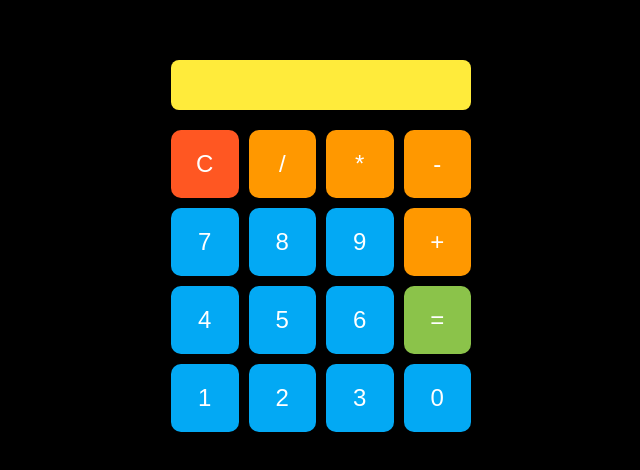
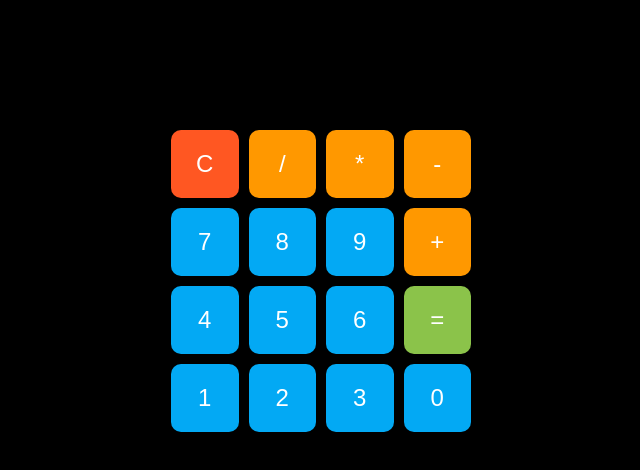
Before and after one commit to aryansodhiya/Calculator-html, a plain HTML site: page index.html in a window 1280 px wide. Shown: the part 154-624 px from the top of the page, without its empty margins (319-959 px from the left). Drawn offline with Linux system fonts and the light colour scheme.

Commit message:
Update index.html

```diff
--- a/index.html
+++ b/index.html
@@ -25,7 +25,7 @@
             padding: 10px;
             margin-bottom: 20px;
             border: none;
-            background-color: #ffeb3b;
+            background-color: #000;
             border-radius: 8px;
             color: #333;
         }
```
